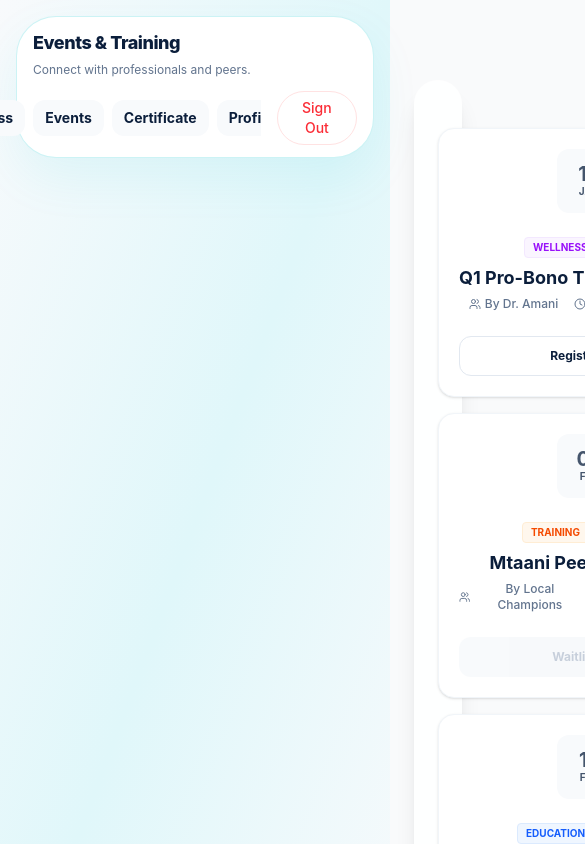
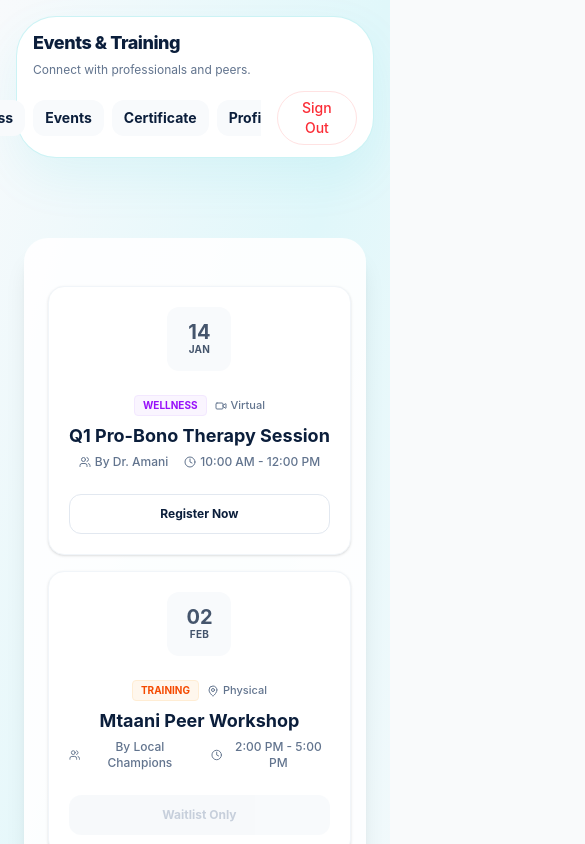
Before and after one commit to JamesKamau-5773/Unda-YouthNetwork-Frontend, a React (Vite) app: page /member/events in a window 390 px wide. Shown: the top 844 px of the page, 585 px wide, since content can reach past the window. Built offline with nearby package versions, Linux system fonts and the light colour scheme; sample sign-in values are in the browser's storage.

Commit message:
Portal: stack header above content (use flex-col) to fix mobile layout

```diff
--- a/src/features/portal/layout/PortalLayout.jsx
+++ b/src/features/portal/layout/PortalLayout.jsx
@@ -81,7 +81,7 @@
 
 
   return (
-    <div className="min-h-screen flex bg-gradient-to-br from-[#F8FAFC] via-[#E0F7FA] to-[#F8FAFC]">
+    <div className="min-h-screen flex flex-col bg-gradient-to-br from-[#F8FAFC] via-[#E0F7FA] to-[#F8FAFC]">
       {/* Sidebar removed; navigation now in top navbar */}
 
       {/* Mobile sidebar overlay (controlled via state) */}
```
